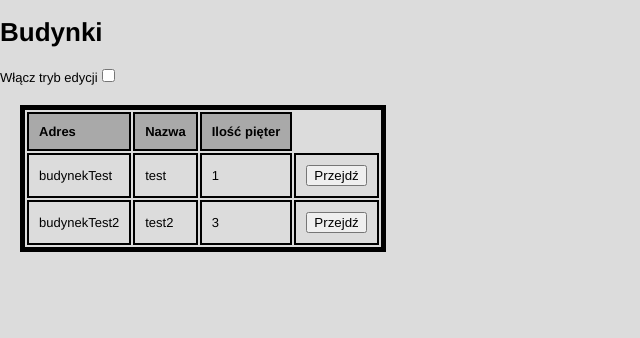
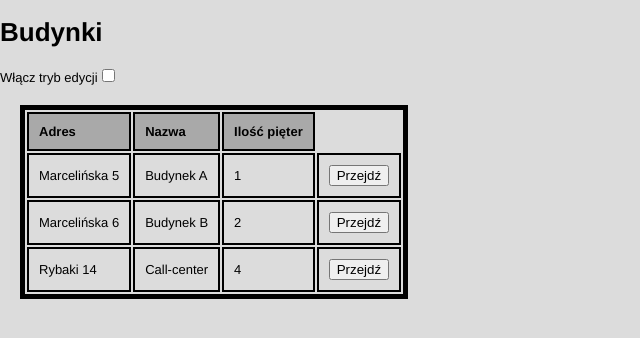
Before and after one commit to PiotrJTomaszewski/SZBD_Projekt, a Flask app: page /budynki in a window 1280 px wide. Shown: the top 338 px of the page, without its empty margins (0-640 px from the left). Run offline with Flask 2, Linux system fonts and the light colour scheme.

Commit message:
add correct pracownik selector, redesign data, add /biura

```diff
--- a/InventoryManager/app.py
+++ b/InventoryManager/app.py
@@ -7,6 +7,22 @@ app = Flask(__name__)
 conn_args = {'host': 'localhost', 'database': 'sbdbazadanych', 'user': 'db_projekt', 'password': 'db_projekt'}
 
 workers = creator.gen_workers_list(10, 'data_generators/FakeNameGenerator.com_43849084.csv')
+
+dane = {
+    'oddzialy': [['Marcelińska', 'Oddział Główny'], ['Rybaki', 'Oddział Komunikacyjny']],
+    'budynki': [['Marcelińska 5', 'Budynek A', 1], ['Marcelińska 6', 'Budynek B', 2], ['Rybaki 14', 'Call-center', 4]],
+    'magazyny': [{'numer': 1, 'oddzial': 'Marcelińska'}, {'numer': 2, 'oddzial': 'Marcelińska'},
+                {'numer': 3, 'oddzial': 'Rybaki'}, {'numer': 4, 'oddzial': 'Rybaki'}],
+    'dzialy': ['HR', 'IT', 'PR'],
+    'biura': [{'numer': 1, 'budynek': 'Marcelińska 5'}, {'numer': 12, 'budynek': 'Rybaki 14'}],
+    'sprzety': [
+        {'numer': 1, 'typ': 'laptop', 'nazwa': 'Testowa nazwa', 'producent': 'Testowy producent',
+         'data_zakupu': '01/12/2019',
+         'numer_magazynu': 1},
+        {'numer': 4, 'typ': 'telefon', 'nazwa': 'Lorem Impsum', 'producent': 'Lorem Impsum',
+         'data_zakupu': '03/12/2019',
+         'numer_magazynu': 2}]
+}
 
 
 def read_from_database(what):
@@ -31,8 +47,13 @@ def pracownicy():
 
 @app.route('/biura')
 def biura():
-    col_names, rows = read_from_database('biuro')
-    return render_template('show/show.html', col_names=col_names, rows=rows)
+    # col_names, rows = read_from_database('biuro')
+    site_data = {'title': 'Biura', 'goto_site': '/',
+                 'add_new_button_text': 'Dodaj nowe biuro',
+                 'add_new_button_link': '/'}
+    col_names = ['Numer', 'Budynek']
+    rows = [[i['numer'], i['budynek']] for i in dane['biura']]
+    return render_template('show/show.html', col_names=col_names, rows=rows, site_data=site_data)
 
 
 @app.route('/oddzialy')
@@ -42,7 +63,7 @@ def oddzialy():
                  'add_new_button_link': 'dodaj_oddzial'
                  }
     col_names = ['Adres', 'Nazwa']
-    rows = [['test', 'test'], ['test2', 'test2']]
+    rows = dane['oddzialy']
     # col_names, rows = read_from_database('oddzial')
     return render_template('show/show.html', col_names=col_names, rows=rows, site_data=site_data)
 
@@ -55,7 +76,7 @@ def budynki():
                  'add_new_button_link': 'dodaj_budynek'
                  }
     col_names = ["Adres", "Nazwa", "Ilość pięter"]
-    rows = [['budynekTest', 'test', 1], ['budynekTest2', 'test2', 3]]
+    rows = dane['budynki']
     return render_template('show/show.html', col_names=col_names, rows=rows, site_data=site_data)
 
 
@@ -80,8 +101,7 @@ def dodaj_magazyn():
 @app.route('/dodaj_sprzet')
 def dodaj_sprzet():
     domyslne = {'numer_ewidencyjny': 15, 'data_zakupu': '2019-12-16'}
-    magazyny = [{'numer': 1, 'oddzial': 'Testowa 1'}, {'numer': 2, 'oddzial': 'Testowa 1'},
-                {'numer': 3, 'oddzial': 'Kwiatowa 33'}, {'numer': 4, 'oddzial': 'Krótka 5'}]
+    magazyny = dane['magazyny']
     typy = {'laptop', 'telefon'}
     return render_template('add_modify/dodaj_sprzet.html', magazyny=magazyny, domyslne=domyslne, typy=typy)
 
@@ -94,37 +114,34 @@ def dodaj_oprogramowanie():
 
 @app.route('/dodaj_pracownika')
 def dodaj_pracownika():
-    dzialy = ['HR', 'IT', 'PR']
-    biura = [{'numer': 1, 'budynek': 'Kwiatowa 1/9'}, {'numer': 12, 'budynek': 'Testowa 6/2'}]
+    dzialy = dane['dzialy']
+    biura = dane['biura']
     return render_template('add_modify/dodaj_pracownika.html', biura=biura, dzialy=dzialy)
 
 
 @app.route('/dodaj_budynek')
 def dodaj_budynek():
-    oddzialy = ['Testowa 1', 'Kwiatowa 33', 'Krótka 5']
+    oddzialy = [i[0] for i in dane['oddzialy']]
     return render_template('add_modify/dodaj_budynek.html', oddzialy=oddzialy)
 
 
 @app.route('/dodaj_dzial')
 def dodaj_dzial():
-    oddzialy = ['Testowa 1', 'Kwiatowa 33', 'Krótka 5']
+    oddzialy = [i[0] for i in dane['oddzialy']]
     return render_template('add_modify/dodaj_dzial.html', oddzialy=oddzialy)
 
 
-@app.route('/pokaz_pracownik_info')
-def pokaz_pracownik_info():
-    dane_osobowe = {'imie': 'Karol', 'nazwisko': 'Testowy', 'pesel': '91042301234', 'numer_telefonu': '991234123',
-                    'czy_nadal_pracuje': 'Tak', 'adres_email': 'asd@test.com', 'dzial': 'IT', 'biuro': '123'}
-    sprzety = [
-        {'numer': 1, 'nazwa': 'Testowa nazwa', 'producent': 'Testowy producent', 'data_przyznania': '01/12/2019',
-         'typ': 'laptop'},
-        {'numer': 4, 'nazwa': 'Lorem Impsum', 'producent': 'Lorem Impsum', 'data_przyznania': '03/12/2019',
-         'typ': 'telefonid'}]
+@app.route('/pokaz_pracownik_info/<nr>')
+def pokaz_pracownik_info(nr):
+    nr = int(nr)
+    dane_osobowe = {'imie': workers[nr][1], 'nazwisko': workers[nr][2], 'pesel': workers[nr][0], 'numer_telefonu': workers[nr][3],
+                    'czy_nadal_pracuje': workers[nr][4], 'adres_email': workers[nr][5], 'dzial': workers[nr][6], 'biuro': workers[nr][7]}
+    sprzety = dane['sprzety']
     karty_dostepu = [
         [123, '12/11/2019', [{'data_przyznania': '04/12/2019', 'data_wygasniecia': '04/12/2020', 'numer_biura': 23,
-                              'budynek': 'Kosowa 2/1'},
+                              'budynek': dane['budynki'][0][0]},
                              {'data_przyznania': '04/12/2019', 'data_wygasniecia': '04/12/2020', 'numer_biura': 33,
-                              'budynek': 'Testowa 1/1'}]]
+                              'budynek': dane['budynki'][1][0]}]]
     ]
     return render_template('show/pokaz_pracownik_info.html', sprzety=sprzety, dane_osobowe=dane_osobowe,
                            karty_dostepu=karty_dostepu)
@@ -133,13 +150,7 @@ def pokaz_pracownik_info():
 @app.route('/przypisz_sprzet')
 def przypisz_sprzet():
     przypisania = [{'id': 1, 'data_przydzialu': '11/12/2019'}, {'id': 4, 'data_przydzialu': '01/01/2019'}]
-    sprzety = [
-        {'numer': 1, 'typ': 'laptop', 'nazwa': 'Testowa nazwa', 'producent': 'Testowy producent',
-         'data_zakupu': '01/12/2019',
-         'numer_magazynu': 2},
-        {'numer': 4, 'typ': 'telefon', 'nazwa': 'Lorem Impsum', 'producent': 'Lorem Impsum',
-         'data_zakupu': '03/12/2019',
-         'numer_magazynu': 3}]
+    sprzety = dane['sprzety']
     return render_template('add_modify/przypisz_sprzet.html', przypisania=przypisania, sprzety=sprzety)
 
 
--- a/InventoryManager/data_generators/create_workers.py
+++ b/InventoryManager/data_generators/create_workers.py
@@ -75,9 +75,9 @@ def gen_workers_list(how_many, path):
                 is_still_working = 'Nie'
             dzial = ''
             if rng.randint(0, 100) > 50:
-                dzial = 'A'
+                dzial = 'IT'
             else:
-                dzial = 'B'
+                dzial = 'HR'
             nr_biura = rng.randint(1, 5)
             values.append([pesel, name, surname, tel, is_still_working, email, dzial, nr_biura])
 
--- a/InventoryManager/templates/show/show.html
+++ b/InventoryManager/templates/show/show.html
@@ -25,7 +25,11 @@
                         <td>{{ element }}</td>
                     {% endfor %}
                     <td>
+                        {% if site_data['title'] == 'Pracownicy' %}
+                        <form action="{{ site_data['goto_site'] + '/' + rows.index(row).__str__() }}"><input type="submit" value="Przejdź"></form>
+                        {% else %}
                         <form action="{{ site_data['goto_site'] }}"><input type="submit" value="Przejdź"></form>
+                        {% endif %}
                     </td>
                     <td class="edit_mode" style="display: none;">
                         <form>
```
